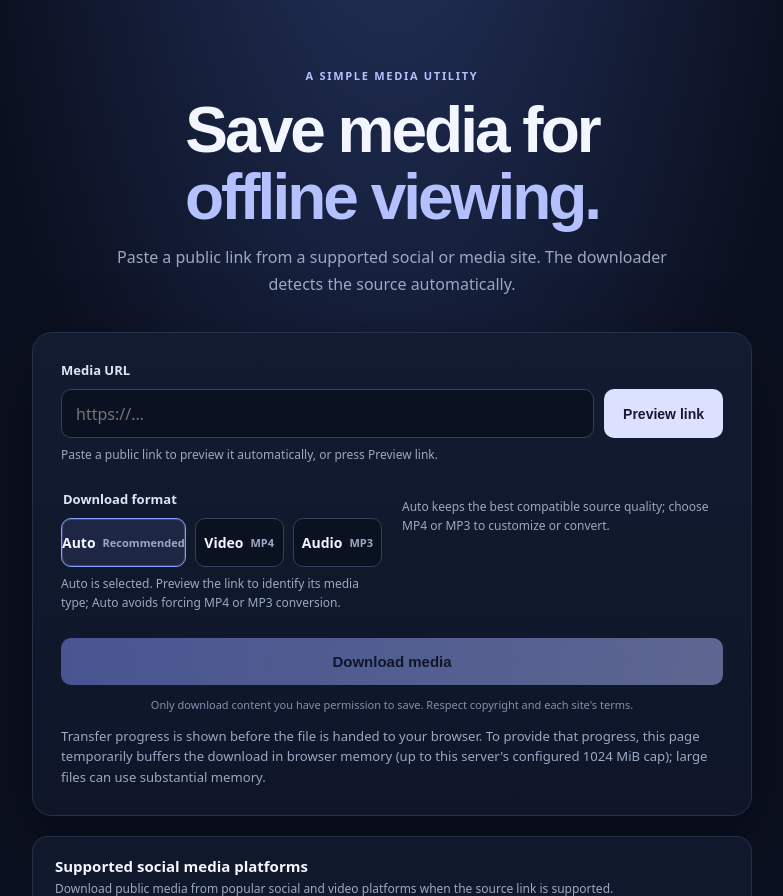
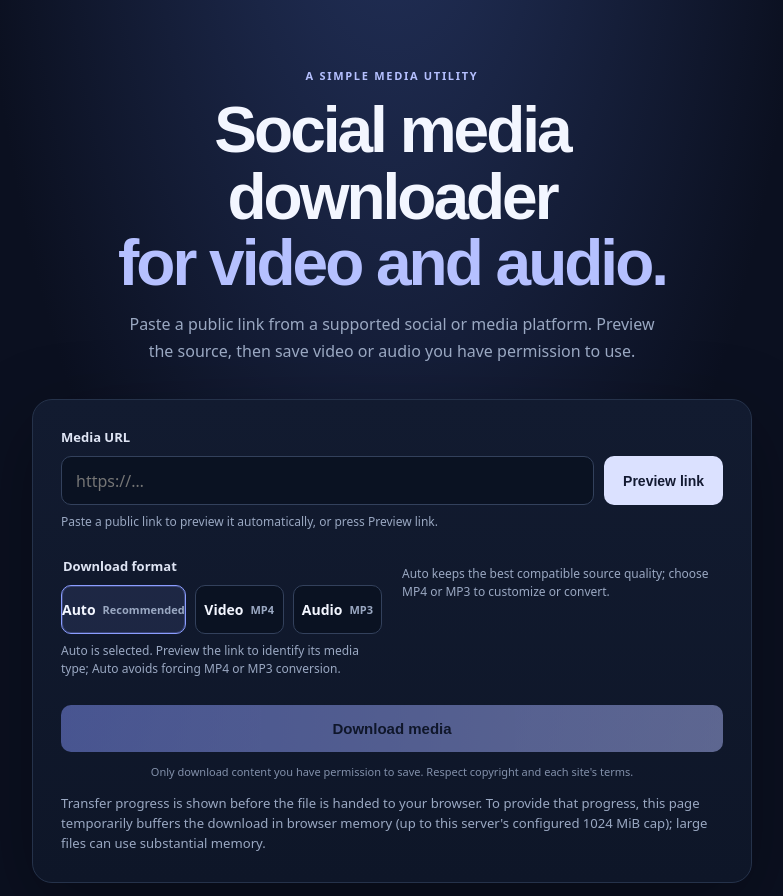
Before and after one commit to leetech254/web-downloader, a Flask app: page / in a window 1280 px wide. Shown: the part 76-972 px from the top of the page, without its empty margins (248-1031 px from the left). Run offline with Flask 3, Linux system fonts and the light colour scheme; some libraries are stand-ins or nearby versions.

Commit message:
Polish end-to-end SEO and structured data

```diff
--- a/templates/docs.html
+++ b/templates/docs.html
@@ -12,7 +12,7 @@
   <link rel="manifest" href="{{ url_for('static', filename='site.webmanifest') }}">
   <meta name="application-name" content="Media Downloader by Lee Tech">
   <title>Social Media Video &amp; Audio Downloader Guide | Lee Tech</title>
-  <meta name="description" content="Learn how to preview and download public media links with Media Downloader. Read format guidance, supported-source notes, limits, and troubleshooting tips.">
+  <meta name="description" content="Learn how to download public social media videos and audio. Find supported platforms, MP4 and MP3 guidance, limits, privacy notes, and troubleshooting tips.">
   <meta name="robots" content="index,follow">
   {% if canonical_url %}
   <link rel="canonical" href="{{ canonical_url }}">
@@ -27,6 +27,7 @@
   <meta property="og:image:type" content="image/jpeg">
   <meta property="og:image:width" content="1200">
   <meta property="og:image:height" content="630">
+  <meta property="og:image:alt" content="Social Media Video and Audio Downloader guide by Lee Tech.">
   <meta name="twitter:card" content="summary_large_image">
   <meta name="twitter:title" content="Social Media Video &amp; Audio Downloader Guide | Lee Tech">
   <meta name="twitter:description" content="How to preview and download public media links, choose formats, and troubleshoot common issues.">
@@ -53,7 +54,7 @@
 
     <section class="docs-hero" aria-labelledby="page-title">
       <p class="eyebrow">Help &amp; guide</p>
-      <h1 id="page-title">Downloader documentation</h1>
+      <h1 id="page-title">Social media downloader guide</h1>
       <p class="intro">A straightforward guide to previewing public media links, choosing an output, and saving your file.</p>
       <div class="docs-actions">
         <a class="button button-primary docs-cta" href="/">Open the downloader</a>
--- a/templates/index.html
+++ b/templates/index.html
@@ -12,7 +12,7 @@
   <link rel="manifest" href="{{ url_for('static', filename='site.webmanifest') }}">
   <meta name="application-name" content="Media Downloader by Lee Tech">
   <title>Social Media Video &amp; Audio Downloader | Lee Tech</title>
-  <meta name="description" content="Preview supported public video, audio, and image links with the Media Downloader by Lee Tech. Save only media you have permission to use.">
+  <meta name="description" content="Download public videos, audio, and images from supported social media links. Preview media, choose MP4 or MP3, and save content you have permission to use.">
   <meta name="keywords" content="media downloader, social media downloader, video downloader, audio downloader, Media Downloader">
   <meta name="robots" content="index,follow">
   {% if canonical_url %}
@@ -20,7 +20,7 @@
   <meta property="og:type" content="website">
   <meta property="og:url" content="{{ canonical_url }}">
   <meta property="og:title" content="Social Media Video &amp; Audio Downloader | Lee Tech">
-  <meta property="og:description" content="Preview supported public video, audio, and image links with the Media Downloader by Lee Tech. Save only media you have permission to use.">
+  <meta property="og:description" content="Download public videos, audio, and images from supported social media links. Preview media, choose MP4 or MP3, and save content you have permission to use.">
   <meta property="og:site_name" content="Media Downloader by Lee Tech">
   <meta property="og:locale" content="en_US">
   <meta property="og:image" content="{{ social_image_url }}">
@@ -31,24 +31,36 @@
   <meta property="og:image:alt" content="Media Downloader by Lee Tech — preview and save public media links.">
   <meta name="twitter:card" content="summary_large_image">
   <meta name="twitter:title" content="Social Media Video &amp; Audio Downloader | Lee Tech">
-  <meta name="twitter:description" content="Preview supported public video, audio, and image links with the Media Downloader by Lee Tech. Save only media you have permission to use.">
+  <meta name="twitter:description" content="Download public videos, audio, and images from supported social media links. Preview media, choose MP4 or MP3, and save content you have permission to use.">
   <meta name="twitter:image" content="{{ social_image_url }}">
   <meta name="twitter:image:alt" content="Media Downloader by Lee Tech — preview and save public media links.">
   <meta name="twitter:domain" content="{{ public_site_url|replace('https://', '')|replace('http://', '') }}">
   <script type="application/ld+json">{{ {
     "@context": "https://schema.org",
+    "@graph": [
+      {
+        "@type": "WebSite",
+        "@id": canonical_url ~ "#website",
+        "name": "Media Downloader by Lee Tech",
+        "alternateName": "Media Downloader",
+        "url": canonical_url
+      },
+      {
         "@type": "WebApplication",
         "@id": canonical_url ~ "#webapplication",
         "name": "Media Downloader by Lee Tech",
         "url": public_site_url,
-    "description": "Preview supported public video, audio, and image links and save media you have permission to use.",
+        "description": "Download public videos, audio, and images from supported social media links.",
         "applicationCategory": "MultimediaApplication",
         "operatingSystem": "Web",
         "browserRequirements": "Requires a modern web browser with JavaScript enabled",
         "isAccessibleForFree": true,
         "image": social_image_url,
+        "isPartOf": {"@id": canonical_url ~ "#website"},
         "offers": {"@type": "Offer", "price": 0, "priceCurrency": "USD"},
         "featureList": ["Public social media link preview", "Video download", "Audio extraction", "Image download"]
+      }
+    ]
   }|tojson }}</script>
   {% endif %}
   <link rel="stylesheet" href="{{ url_for('static', filename='app.css') }}">
@@ -63,8 +75,8 @@
 
     <section class="hero" aria-labelledby="page-title">
       <p class="eyebrow">A simple media utility</p>
-      <h1 id="page-title">Save media for<br><span>offline viewing.</span></h1>
-      <p class="intro">Paste a public link from a supported social or media site. The downloader detects the source automatically.</p>
+      <h1 id="page-title">Social media downloader<br><span>for video and audio.</span></h1>
+      <p class="intro">Paste a public link from a supported social or media platform. Preview the source, then save video or audio you have permission to use.</p>
     </section>
 
     <section class="panel" aria-label="Download options">
```
Also changed, not shown: test_app.py (+9 -3 lines). Lines whose indentation alone changed are shown as unchanged.
